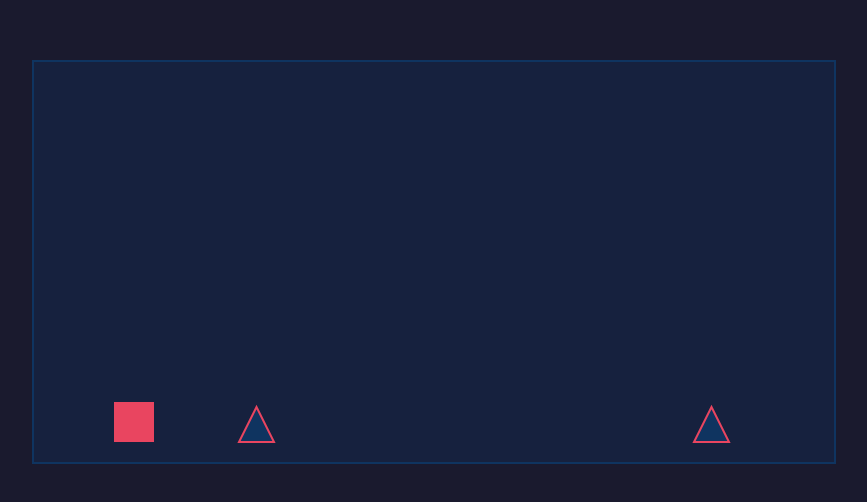
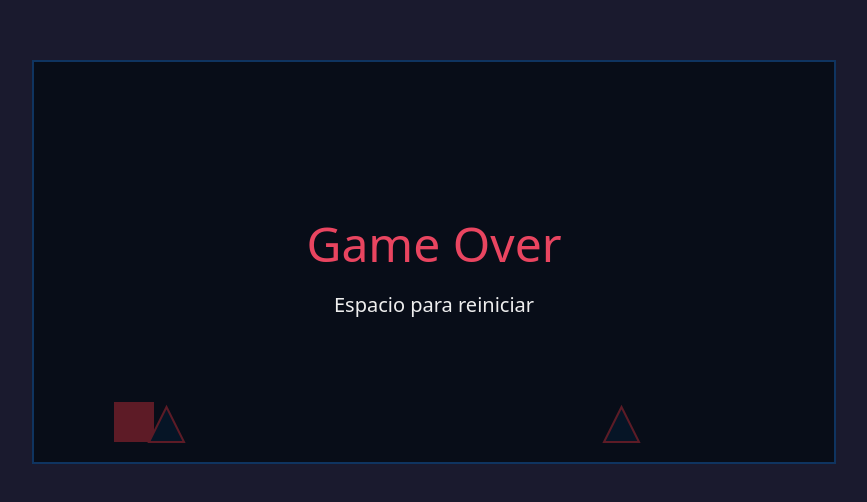
Before and after one commit to LautaroLorenz/chrome-dyno-ai, a plain HTML site: page index.html in a window 1280 px wide. Shown: the part 138-640 px from the top of the page, without its empty margins (206-1073 px from the left). Drawn offline with Linux system fonts and the light colour scheme.

Commit message:
Remove game.js file and update index.html to use module script type for game rendering.

```diff
--- a/game.js
+++ /dev/null
@@ -1,95 +0,0 @@
-const canvas = document.getElementById('game');
-const ctx = canvas.getContext('2d');
-
-// Cuadrado (jugador)
-const player = {
-  x: 80,
-  y: canvas.height - 60,
-  size: 40,
-  velocityY: 0,
-  gravity: 0.8,
-  jumpForce: -14,
-  groundY: canvas.height - 60
-};
-
-// Triángulos (obstáculos)
-const obstacles = [];
-const obstacleSpeed = 5;
-const obstacleSpawnInterval = 1500;
-let lastSpawnTime = 0;
-const groundLevel = canvas.height - 20; // Base del jugador = suelo
-
-document.addEventListener('keydown', (e) => {
-  if (e.code === 'Space') {
-    e.preventDefault();
-    if (player.y >= player.groundY) {
-      player.velocityY = player.jumpForce;
-    }
-  }
-});
-
-function spawnObstacle() {
-  const size = 35;
-  obstacles.push({
-    x: canvas.width,
-    y: groundLevel - size, // Base del triángulo alineada con el suelo
-    width: size,
-    height: size
-  });
-}
-
-function updateObstacles() {
-  const now = Date.now();
-  if (now - lastSpawnTime > obstacleSpawnInterval) {
-    spawnObstacle();
-    lastSpawnTime = now;
-  }
-
-  for (let i = obstacles.length - 1; i >= 0; i--) {
-    obstacles[i].x -= obstacleSpeed;
-    if (obstacles[i].x + obstacles[i].width < 0) {
-      obstacles.splice(i, 1);
-    }
-  }
-}
-
-function drawObstacle(obs) {
-  ctx.fillStyle = '#0f3460';
-  ctx.strokeStyle = '#e94560';
-  ctx.lineWidth = 2;
-  ctx.beginPath();
-  ctx.moveTo(obs.x + obs.width / 2, obs.y);
-  ctx.lineTo(obs.x + obs.width, obs.y + obs.height);
-  ctx.lineTo(obs.x, obs.y + obs.height);
-  ctx.closePath();
-  ctx.fill();
-  ctx.stroke();
-}
-
-function updatePlayer() {
-  player.velocityY += player.gravity;
-  player.y += player.velocityY;
-
-  if (player.y >= player.groundY) {
-    player.y = player.groundY;
-    player.velocityY = 0;
-  }
-}
-
-function drawPlayer() {
-  ctx.fillStyle = '#e94560';
-  ctx.fillRect(player.x, player.y, player.size, player.size);
-}
-
-function gameLoop() {
-  ctx.clearRect(0, 0, canvas.width, canvas.height);
-
-  updatePlayer();
-  updateObstacles();
-  drawPlayer();
-  obstacles.forEach(drawObstacle);
-
-  requestAnimationFrame(gameLoop);
-}
-
-gameLoop();
--- a/index.html
+++ b/index.html
@@ -1,11 +1,15 @@
-<!DOCTYPE html>
+<!doctype html>
 <html lang="es">
   <head>
-  <meta charset="UTF-8">
-  <meta name="viewport" content="width=device-width, initial-scale=1.0">
+    <meta charset="UTF-8" />
+    <meta name="viewport" content="width=device-width, initial-scale=1.0" />
     <title>Chrome Dyno AI</title>
     <style>
-    * { margin: 0; padding: 0; box-sizing: border-box; }
+      * {
+        margin: 0;
+        padding: 0;
+        box-sizing: border-box;
+      }
       body {
         min-height: 100vh;
         display: flex;
@@ -24,6 +28,6 @@
   </head>
   <body>
     <canvas id="game" width="800" height="400"></canvas>
-  <script src="game.js"></script>
+    <script type="module" src="js/game.js"></script>
   </body>
 </html>
--- /dev/null
+++ b/js/config.js
@@ -0,0 +1,5 @@
+const canvas = document.getElementById("game");
+const ctx = canvas.getContext("2d");
+const groundLevel = canvas.height - 20;
+
+export { canvas, ctx, groundLevel };
--- /dev/null
+++ b/js/game.js
@@ -0,0 +1,62 @@
+import { canvas, ctx } from "./config.js";
+import { player, updatePlayer, drawPlayer, resetPlayer } from "./player.js";
+import {
+  updateObstacles,
+  drawObstacles,
+  checkCollision,
+  resetObstacles,
+} from "./obstacles.js";
+
+let gameOver = false;
+
+document.addEventListener("keydown", (e) => {
+  if (e.code === "Space") {
+    e.preventDefault();
+    if (gameOver) {
+      resetGame();
+    } else if (player.y >= player.groundY) {
+      player.velocityY = player.jumpForce;
+    }
+  }
+});
+
+function resetGame() {
+  gameOver = false;
+  resetPlayer();
+  resetObstacles();
+}
+
+function gameLoop() {
+  ctx.clearRect(0, 0, canvas.width, canvas.height);
+
+  if (!gameOver) {
+    updatePlayer();
+    updateObstacles();
+    if (checkCollision()) {
+      gameOver = true;
+    }
+  }
+
+  drawPlayer();
+  drawObstacles();
+
+  if (gameOver) {
+    ctx.fillStyle = "rgba(0,0,0,0.6)";
+    ctx.fillRect(0, 0, canvas.width, canvas.height);
+    ctx.fillStyle = "#e94560";
+    ctx.font = "48px system-ui";
+    ctx.textAlign = "center";
+    ctx.fillText("Game Over", canvas.width / 2, canvas.height / 2);
+    ctx.font = "20px system-ui";
+    ctx.fillStyle = "#eee";
+    ctx.fillText(
+      "Espacio para reiniciar",
+      canvas.width / 2,
+      canvas.height / 2 + 50,
+    );
+  }
+
+  requestAnimationFrame(gameLoop);
+}
+
+gameLoop();
--- /dev/null
+++ b/js/obstacles.js
@@ -0,0 +1,68 @@
+import { canvas, ctx, groundLevel } from './config.js';
+import { player } from './player.js';
+
+const obstacles = [];
+const obstacleSpeed = 5;
+const obstacleSpawnInterval = 1500;
+let lastSpawnTime = 0;
+
+function spawnObstacle() {
+  const size = 35;
+  obstacles.push({
+    x: canvas.width,
+    y: groundLevel - size,
+    width: size,
+    height: size
+  });
+}
+
+export function updateObstacles() {
+  const now = Date.now();
+  if (now - lastSpawnTime > obstacleSpawnInterval) {
+    spawnObstacle();
+    lastSpawnTime = now;
+  }
+
+  for (let i = obstacles.length - 1; i >= 0; i--) {
+    obstacles[i].x -= obstacleSpeed;
+    if (obstacles[i].x + obstacles[i].width < 0) {
+      obstacles.splice(i, 1);
+    }
+  }
+}
+
+function drawObstacle(obs) {
+  ctx.fillStyle = '#0f3460';
+  ctx.strokeStyle = '#e94560';
+  ctx.lineWidth = 2;
+  ctx.beginPath();
+  ctx.moveTo(obs.x + obs.width / 2, obs.y);
+  ctx.lineTo(obs.x + obs.width, obs.y + obs.height);
+  ctx.lineTo(obs.x, obs.y + obs.height);
+  ctx.closePath();
+  ctx.fill();
+  ctx.stroke();
+}
+
+export function drawObstacles() {
+  obstacles.forEach(drawObstacle);
+}
+
+export function checkCollision() {
+  for (const obs of obstacles) {
+    if (
+      player.x + player.size > obs.x &&
+      player.x < obs.x + obs.width &&
+      player.y + player.size > obs.y &&
+      player.y < obs.y + obs.height
+    ) {
+      return true;
+    }
+  }
+  return false;
+}
+
+export function resetObstacles() {
+  obstacles.length = 0;
+  lastSpawnTime = Date.now();
+}
--- /dev/null
+++ b/js/player.js
@@ -0,0 +1,31 @@
+import { canvas, ctx } from './config.js';
+
+export const player = {
+  x: 80,
+  y: canvas.height - 60,
+  size: 40,
+  velocityY: 0,
+  gravity: 0.8,
+  jumpForce: -14,
+  groundY: canvas.height - 60
+};
+
+export function updatePlayer() {
+  player.velocityY += player.gravity;
+  player.y += player.velocityY;
+
+  if (player.y >= player.groundY) {
+    player.y = player.groundY;
+    player.velocityY = 0;
+  }
+}
+
+export function drawPlayer() {
+  ctx.fillStyle = '#e94560';
+  ctx.fillRect(player.x, player.y, player.size, player.size);
+}
+
+export function resetPlayer() {
+  player.y = player.groundY;
+  player.velocityY = 0;
+}
```
Lines whose indentation alone changed are shown as unchanged.
